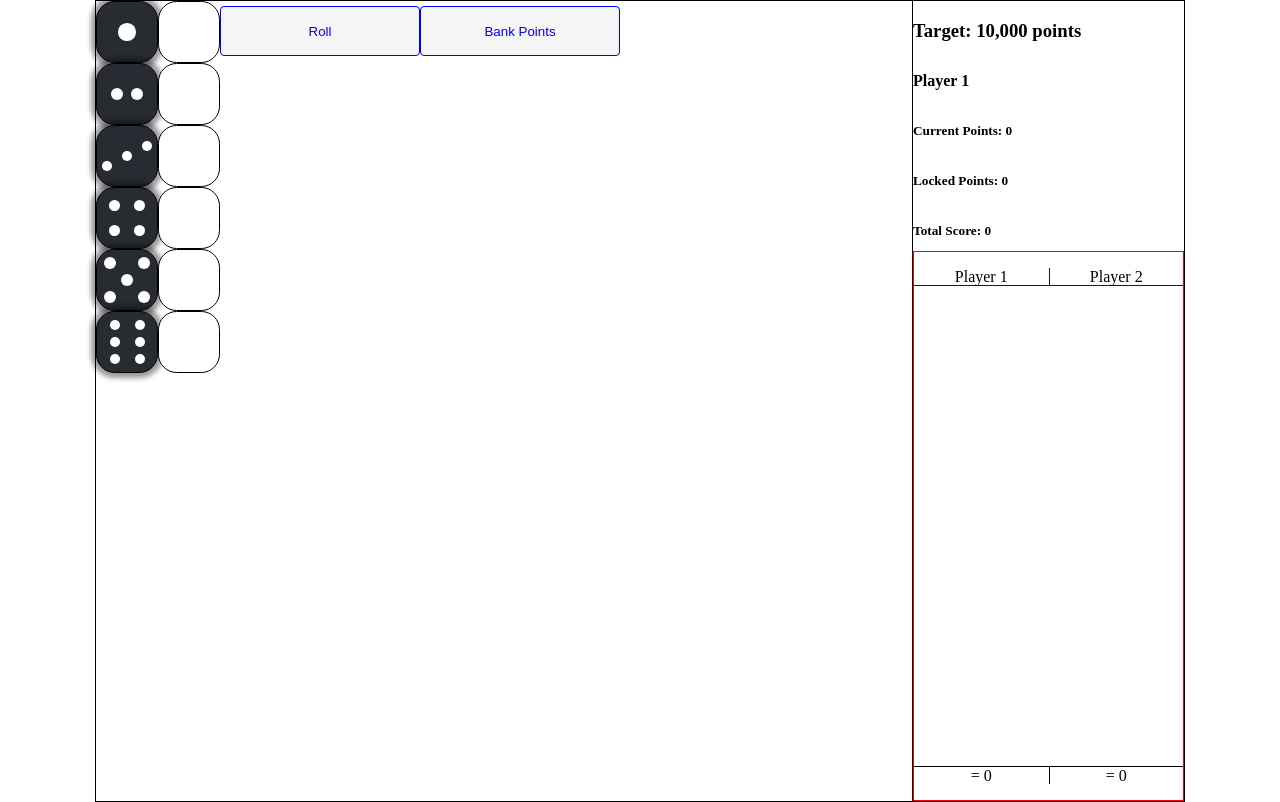
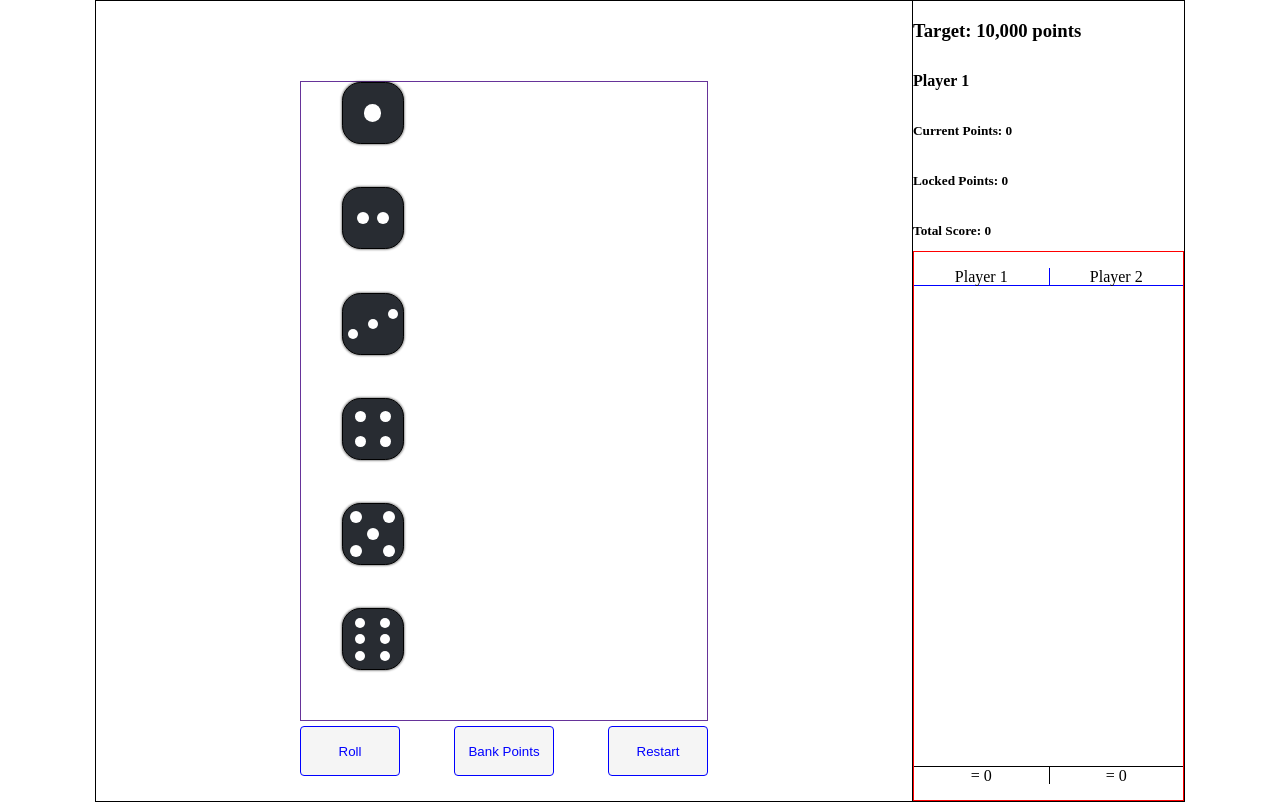
Before and after one commit to AliNisarAhmed/zilch-reactjs, a React (Create React App) app: page / in a window 1280 px wide. Built offline with nearby package versions, Linux system fonts and the light colour scheme.

Commit message:
win condition, restart added, designing and styling needed

```diff
--- a/src/components/App.jsx
+++ b/src/components/App.jsx
@@ -10,8 +10,10 @@ import Button from './Button';
 import calculateScore from '../helperFunctions/calculateScore';
 import hasPlayerZilched from '../helperFunctions/hasPlayerZilched';
 import Scoresheet from './Scoresheet';
-import { FREE_ROLL, INIT, PLAYER_TURN } from '../constants/stringConstants';
+import { FREE_ROLL, INIT, PLAYER_TURN, RESTART_REQD } from '../constants/stringConstants';
+import calculateTotalScore from '../helperFunctions/calculateTotalScore';
 
+const winCondition = 5000;
 
 const Main = createGlobalStyle`
   html {
@@ -37,7 +39,33 @@ const StyledApp = styled.div`
 `;
 
 const Container = styled.div`
+  display: grid;
+  grid-template-columns: repeat(4, 1fr);
+  grid-template-rows: 80px 1fr 80px;
+`;
+
+const StyledGameStatusMsg = styled.p`
+  grid-column: 2 / 4;
+  grid-row: 1 / 2;
+  font-weight: bold;
+`;
+
+const Controls = styled.div`
+  grid-column: 2 / 4;
+  grid-row: 3 / 4;
   display: flex;
+  justify-content: space-between;
+`;
+
+const StyledDiceContainer = styled.div`
+  grid-column: 2 / 4;
+  grid-row: 2 / 3;
+  display: flex;
+  flex-flow: column nowrap;
+  justify-content:center;
+  position: relative;
+  border: 1px solid rebeccapurple;
+  padding: 10px;
 `;
 
 const StyledScoresheet = styled.div`
@@ -47,18 +75,6 @@ const StyledScoresheet = styled.div`
   grid-template-columns: 1fr;
   grid-template-rows: repeat(5, 50px) 1fr;
 `;
-
-const StyledDice = styled.div`
-  display: flex;
-  flex-flow: column;
-`;
-
-const Controls = styled.div`
-  display: flex;
-  justify-content: space-between;
-`;
-
-
 
 // ------------------------------------------------------------ //
 
@@ -94,7 +110,6 @@ function App () {
   const [ p2Banks, setP2Banks ] = React.useState([]);  // same array as above for player2
   const [ currentDieCount, setCurrentDieCount ] = React.useState(0);  // used to count the number of scoring die
   const [ lockedDieCount, setLockedDieCount ] = React.useState(0);  // used to count the number of scoring die
-  // const [ freeRoll, setFreeRoll ] = React.useState(false);  // if countScoringDie reaches 6 the player has earned FREE ROLL
 
   async function rollDice() {
     changeRollDiceStatus(true);
@@ -128,6 +143,18 @@ function App () {
       setGameState("INIT");
       dispatch({ type: RESET, payload: initialState })
     }
+  }
+
+  function handleRestart () {
+    setGameState(INIT);
+    dispatch({ type: RESET, payload: initialState });
+    setCurrentScore(0);
+    setTurn(true);
+    setCurrentDieCount(0);
+    setLockedDieCount(0);
+    setLockedScore(0);
+    setP1Banks([]);
+    setP2Banks([]);
   }
 
   // calulcating score after each update to dice array -- depends on [dice]
@@ -190,9 +217,9 @@ function App () {
   React.useEffect(() => {
     if (totalPoints > 0 || totalPoints === "ZILCH") {
       if (turn) {
-        setP1Banks(prev => [...prev, totalPoints])
+        setP1Banks(prev => [...prev, totalPoints]);
       } else {
-        setP2Banks(prev => [...prev, totalPoints])
+        setP2Banks(prev => [...prev, totalPoints]);
       }
       setTotalPoints(0);
       setLockedDieCount(0);
@@ -213,7 +240,15 @@ function App () {
     } else {
       clearGameStatusMsg(1500);
     }
-  }, [gameStatusMsg])
+  }, [gameStatusMsg]);
+
+  // Checking for win
+  React.useEffect(() => {
+    if (calculateTotalScore(p1Banks) > winCondition || calculateTotalScore(p2Banks) > winCondition) {
+      setGameStatusMsg(`Player ${turn ? 1 : 2} Wins!!!`);
+      setGameState(RESTART_REQD);
+    }
+  }, [p1Banks, p2Banks])
 
 
   // ------ RENDER ----- //
@@ -221,24 +256,18 @@ function App () {
     <StyledApp>
       <Main />
       <Container>
-        <StyledDice>
+        <StyledGameStatusMsg>{gameStatusMsg}</StyledGameStatusMsg>
+        <StyledDiceContainer>
           {
-            dice.map(dieObj => dieObj.selected ? {...dieObj, dots: null}: dieObj).map((dieObj, i) => (
-              <Die dots={dieObj.dots} key={i} roll={rollDiceStatus} position={dieObj.position} dispatch={dispatch} gameState={gameState}/>
+            dice.map((die, i) => (
+              <Die key={i} dieObj={die} gameState={gameState} dispatch={dispatch} roll={rollDiceStatus} />
             ))
           }
-        </StyledDice>
-        <StyledDice>
-          {
-            dice.map(dieObj => dieObj.selected ?  dieObj: {...dieObj, dots: null}).map((dieObj, i) => (
-              <Die dots={dieObj.dots} key={i} position={dieObj.position} dispatch={dispatch} locked={dieObj.locked} gameState={gameState}/>
-            ))
-          }
-        </StyledDice>
+        </StyledDiceContainer>
         <Controls>
           <Button clickHandler={handleRollButtonClick} gameState={gameState} name="roll">Roll</Button>
-          <h4>{gameStatusMsg}</h4>
           <Button clickHandler={bankPoints} gameState={gameState} name="bank">Bank Points</Button>
+          <Button clickHandler={handleRestart} gameState={gameState} name="restart">Restart</Button>
         </Controls>
       </Container>
       <StyledScoresheet>
--- a/src/components/Button.jsx
+++ b/src/components/Button.jsx
@@ -6,9 +6,13 @@ const animateButton = css`
   animation: ${callToAction} 1s infinite backwards;
 `;
 
+const hideButton = css`
+  display: none;
+`;
+
 const StyledButton = styled.button`
   display: inline-block;
-  width: 200px;
+  min-width: 100px;
   height: 50px;
   color: blue;
   background-color: whitesmoke;
@@ -18,6 +22,12 @@ const StyledButton = styled.button`
   border-radius: 4px;
   margin-top: 5px;
   position: relative;
+
+  /* ${props =>
+        props.name === "restart" && props.gameState !== "RESTART_REQD" ?
+        hideButton :
+        null
+  } */
 
   :hover {
     color: whitesmoke;
@@ -39,6 +49,11 @@ const StyledButton = styled.button`
         animateButton :
         null
     }
+    ${props =>
+        props.gameState === "RESTART_REQD" && props.name === "restart" ?
+        animateButton :
+        null
+    }
   }
 
 `;
--- a/src/components/Die.jsx
+++ b/src/components/Die.jsx
@@ -106,20 +106,38 @@ const sixDots = css`
   }
 `;
 
+const hoveredDieStyles = css`
+  transform: scale(1.1);
+  box-shadow: 0 0 5px 3px rgba(0, 0, 0, 0.4);
+  cursor: pointer;
+`;
+
 const StyledDie = styled.div`
   width: 50px;
   height: 50px;
+  margin-bottom: 5px;
   border: 1px solid black;
   border-radius: 30%;
   padding: 5px;
   background: #282c32;
-  box-shadow: 0 0 5px 5px rgba(0, 0, 0, 0.4);
+  box-shadow: 0 0 2px 1px rgba(0, 0, 0, 0.4);
+  transition:
+    transform .2s,
+    left .4s;
 
   display: flex;
   flex-flow: column;
 
+  position: absolute;
+  left: ${props => props.dieObj.selected ? "60%": "10%"};
+  top: ${props => String((props.dieObj.position - 1) * 16.5) + "%"};
+
   ${(props) => dotsGen(props.dots)}
-  ${props => props.roll ? rollAnimation: null}
+  ${props => props.roll && !props.dieObj.selected ? rollAnimation: null}
+
+  :hover {
+    ${props => props.gameState !== "INIT" ? hoveredDieStyles: null}
+  }
 `;
 
 const Dot = styled.div`
@@ -129,35 +147,24 @@ const Dot = styled.div`
   background: white;
 `;
 
-const EmptyDie = styled.div`
-  width: 60px;
-  height: 60px;
-  background: white;
-  border: 1px solid black;
-  border-radius: 30%;
-`;
 
-
-const Die = (props) => {
+const Die = ({ gameState, dispatch, dieObj, roll }) => {
 
   function clickHandler () {
-    if (props.gameState !== "INIT") {
-      props.dispatch( {type: SELECT_DIE, payload: props.position} );
+    if (gameState !== "INIT") {
+      dispatch( {type: SELECT_DIE, payload: dieObj.position} );
     }
   }
 
-  let dotCount = props.roll ? 5 : props.dots;
-  if (props.dots === null) {
-    return <EmptyDie />
-  } else {
+  let dotCount = roll && !dieObj.selected ? 5 : dieObj.dots;
+
   return (
-      <StyledDie dots={dotCount} roll={props.roll} onClick={clickHandler}>
+    <StyledDie dots={dotCount} dieObj={dieObj} roll={roll} onClick={clickHandler} gameState={gameState}>
       {new Array(dotCount).fill(1).map((elem, i) => (
         <Dot key={i} className={`dots dots--${i}`} />
       ))}
     </StyledDie>
   );
-  }
 };
 
 export default Die;
--- a/src/components/Scoresheet.jsx
+++ b/src/components/Scoresheet.jsx
@@ -2,6 +2,7 @@ import React from 'react'
 import styled from 'styled-components';
 
 import ScoreTile from './ScoreTile';
+import calculateTotalScore from '../helperFunctions/calculateTotalScore';
 
 const ScoreContainer = styled.div`
   display: grid;
@@ -28,6 +29,8 @@ const Scores = styled.div`
   grid-column: 1 / 3;
   display: grid;
   grid-template-columns: 1fr 1fr;
+  max-height: 300px;
+  overflow: scroll;
 `;
 
 const TotalScore1 = styled.p`
@@ -54,8 +57,8 @@ export default function Scoresheet({ p1Banks, p2Banks }) {
           <ScoreTile score={p2Banks} />
         </div>
       </Scores>
-      <TotalScore1>= {p1Banks.filter(x => typeof x === "number").reduce((a, x) => a + x, 0)}</TotalScore1>
-      <TotalScore2>= {p2Banks.filter(x => typeof x === "number").reduce((a, x) => a + x, 0)}</TotalScore2>
+      <TotalScore1>= {calculateTotalScore(p1Banks)}</TotalScore1>
+      <TotalScore2>= {calculateTotalScore(p2Banks)}</TotalScore2>
     </ScoreContainer>
   )
 }
--- a/src/constants/stringConstants.js
+++ b/src/constants/stringConstants.js
@@ -3,3 +3,5 @@ export const FREE_ROLL = "FREE ROLL"
 export const INIT = "INIT";
 
 export const PLAYER_TURN = "PLAYER_TURN";
+
+export const RESTART_REQD = "RESTART_REQD";
--- /dev/null
+++ b/src/helperFunctions/calculateTotalScore.js
@@ -0,0 +1,3 @@
+export default function (banksArr) {
+  return banksArr.reduce((a, x) => typeof x === "number" ? a + x : a, 0);
+}
```
Lines whose indentation alone changed are shown as unchanged.
